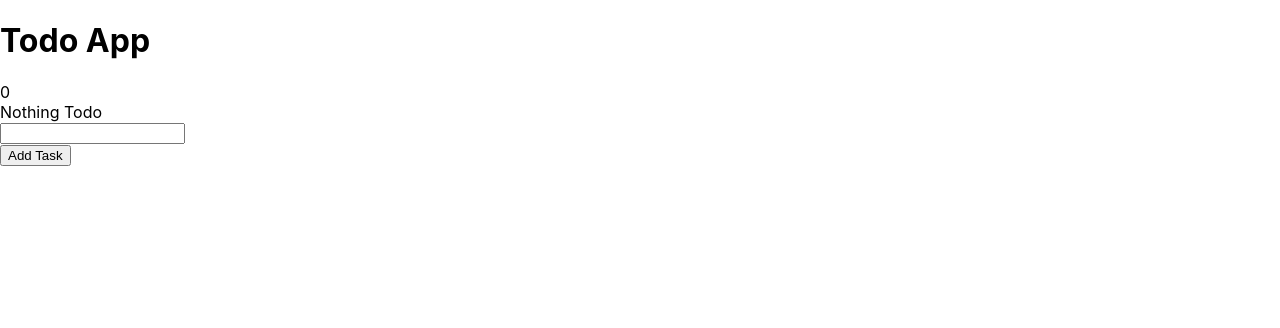
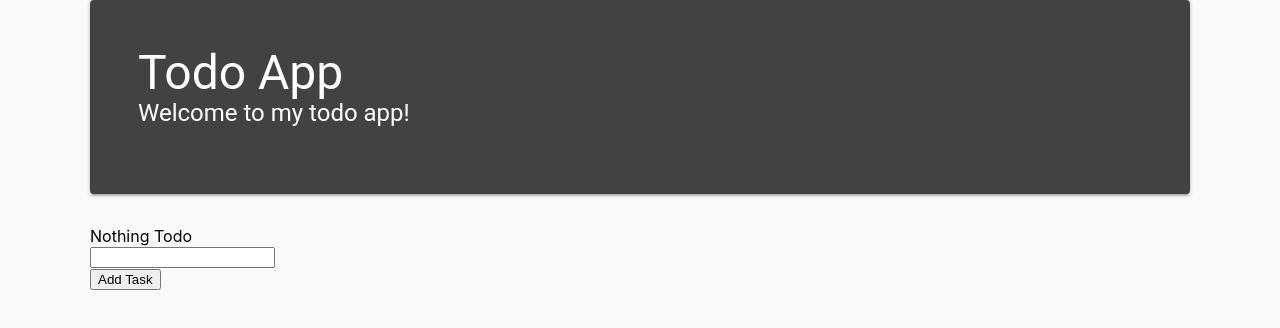
Before and after one commit to yyamada12/react_todo, a React (Create React App) app in the folder app/todo/: page / in a window 1280 px wide. Shown: the top 328 px of the page. Built offline with nearby package versions, Linux system fonts and the light colour scheme.

Commit message:
[add] style of title with material-ui

```diff
--- a/app/todo/package.json
+++ b/app/todo/package.json
@@ -3,6 +3,7 @@
   "version": "0.1.0",
   "private": true,
   "dependencies": {
+    "@material-ui/core": "^3.9.3",
     "react": "^16.8.6",
     "react-dom": "^16.8.6",
     "react-scripts": "3.0.0"
--- a/app/todo/src/App.js
+++ b/app/todo/src/App.js
@@ -1,10 +1,25 @@
 import React from "react";
+import { withStyles } from "@material-ui/core/styles";
+import CssBaseline from "@material-ui/core/CssBaseline";
 
 import TaskList from "./TaskList/TaskList";
 import AddTask from "./AddTask/AddTask";
 import Title from "./Title/Title";
 
-export default class App extends React.Component {
+const styles = theme => ({
+  layout: {
+    width: "auto",
+    marginLeft: theme.spacing.unit * 3,
+    marginRight: theme.spacing.unit * 3,
+    [theme.breakpoints.up(1100 + theme.spacing.unit * 3 * 2)]: {
+      width: 1100,
+      marginLeft: "auto",
+      marginRight: "auto"
+    }
+  }
+});
+
+class App extends React.Component {
   constructor() {
     super();
 
@@ -59,10 +74,15 @@ export default class App extends React.Component {
   }
 
   render() {
+    const { classes } = this.props;
     return (
-      <div>
+      <React.Fragment>
+        <CssBaseline />
+        <div className={classes.layout}>
           <Title
-          num_of_remains={this.state.todos.filter(todo => !todo.isDone).length}
+            num_of_remains={
+              this.state.todos.filter(todo => !todo.isDone).length
+            }
             num_of_todos={this.state.todos.length}
           />
           <TaskList
@@ -76,6 +96,7 @@ export default class App extends React.Component {
             input={this.state.input}
           />
         </div>
+      </React.Fragment>
     );
   }
 }
@@ -83,3 +104,5 @@ export default class App extends React.Component {
 function getUniqueId() {
   return new Date().getTime().toString(36) + "-" + Math.random().toString(36);
 }
+
+export default withStyles(styles)(App);
--- a/app/todo/src/Title/Title.js
+++ b/app/todo/src/Title/Title.js
@@ -1,20 +1,73 @@
 import React from "react";
 import PropTypes from "prop-types";
+import { withStyles } from "@material-ui/core/styles";
+import Paper from "@material-ui/core/Paper";
+import Typography from "@material-ui/core/Typography";
+import Grid from "@material-ui/core/Grid";
 
-const Title = props => (
-  <div>
-    <h1> Todo App </h1>
-    {props.num_of_remains && props.num_of_todos && (
-      <span data-testid="counts">
-        ({props.num_of_remains}/{props.num_of_todos})
-      </span>
-    )}
-  </div>
-);
+const styles = theme => ({
+  title: {
+    backgroundColor: theme.palette.grey[800],
+    color: theme.palette.common.white,
+    marginBottom: theme.spacing.unit * 4
+  },
+  titleContent: {
+    padding: `${theme.spacing.unit * 6}px`,
+    [theme.breakpoints.up("md")]: {
+      paddingRight: 0
+    }
+  },
+  counts: {
+    marginLeft: theme.spacing.unit * 2
+  }
+});
+
+const Title = props => {
+  const { classes } = props;
+
+  return (
+    <React.Fragment>
+      <Paper className={classes.title}>
+        <Grid container>
+          <Grid item md={6}>
+            <div className={classes.titleContent}>
+              <Typography
+                component="h1"
+                variant="h3"
+                color="inherit"
+                inline
+                gutterBottom
+              >
+                Todo App
+              </Typography>
+              {props.num_of_remains && props.num_of_todos ? (
+                <Typography
+                  className={classes.counts}
+                  variant="h5"
+                  color="inherit"
+                  inline
+                  gutterBottom
+                  data-testid="counts"
+                >
+                  ({props.num_of_remains}/{props.num_of_todos})
+                </Typography>
+              ) : null}
+
+              <Typography variant="h5" color="inherit" paragraph>
+                Welcome to my todo app!
+              </Typography>
+            </div>
+          </Grid>
+        </Grid>
+      </Paper>
+    </React.Fragment>
+  );
+};
 
 Title.propTypes = {
   num_of_remains: PropTypes.number,
-  num_of_todos: PropTypes.number
+  num_of_todos: PropTypes.number,
+  classes: PropTypes.object.isRequired
 };
 
-export default Title;
+export default withStyles(styles)(Title);
```
Also changed, not shown: 1 other file (tests, documents, lock files or other folders). Lines whose indentation alone changed are shown as unchanged.
